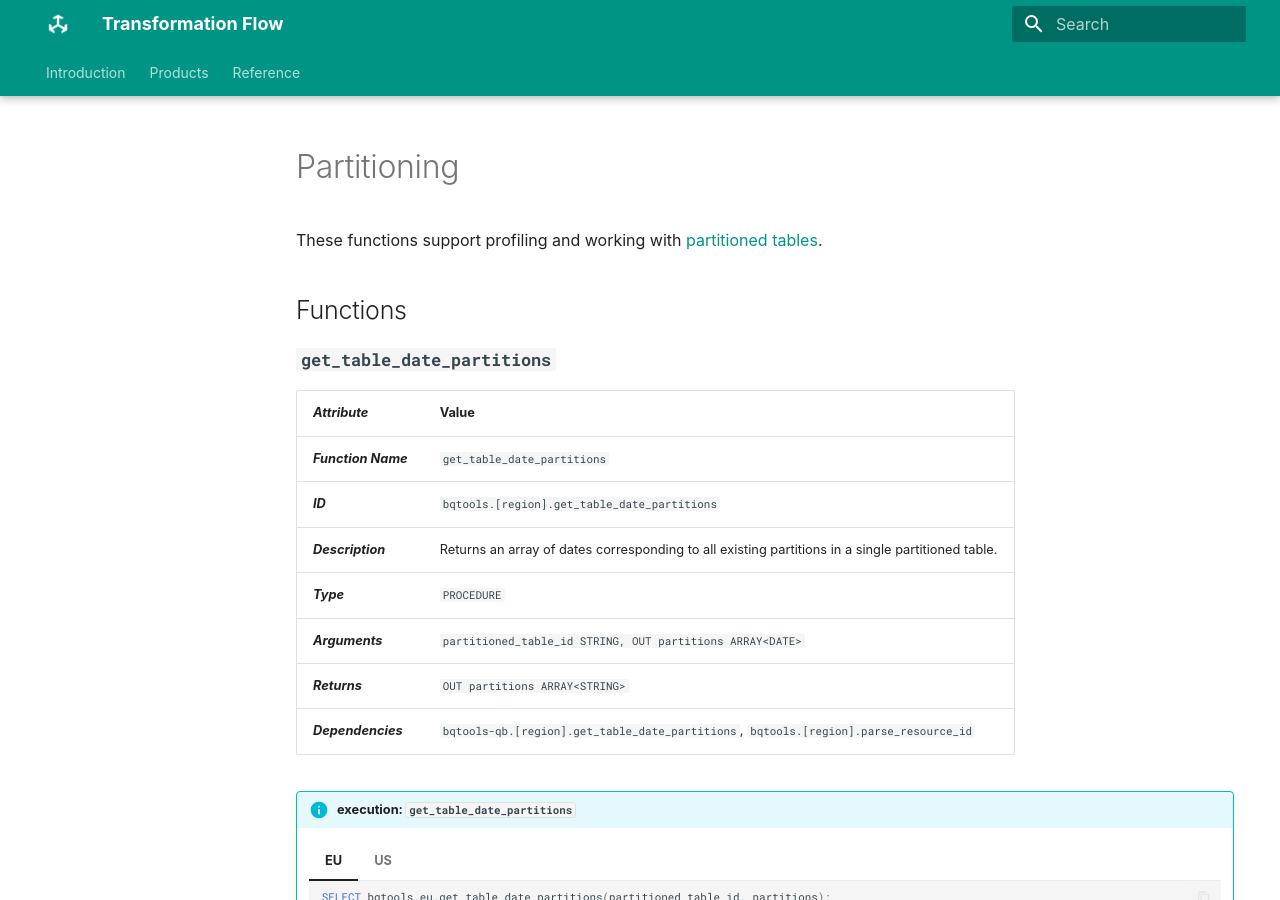
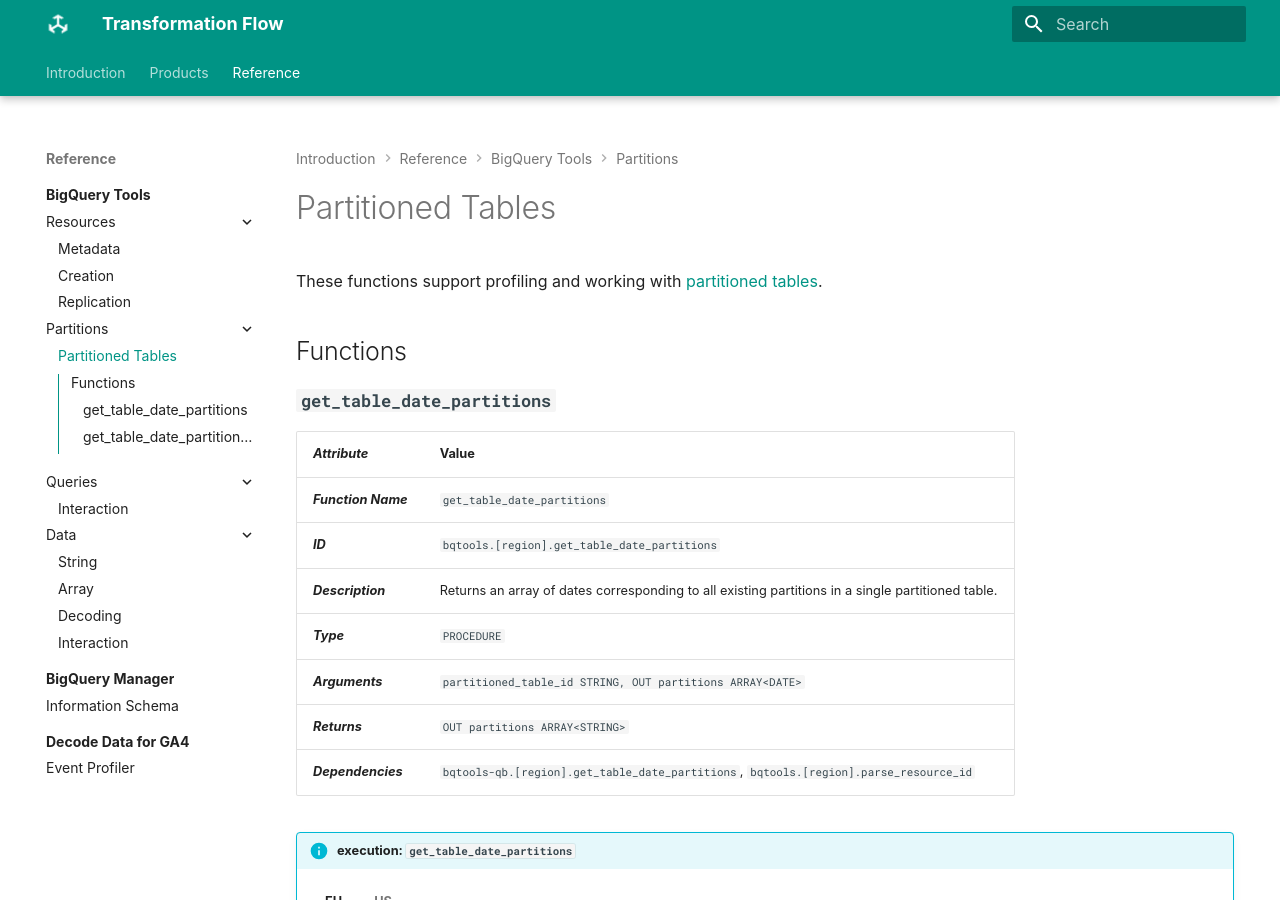
Before and after one commit to transformationflow/transformationflow.github.io, an MkDocs documentation site: the page built from docs/reference/bqtools/partitioning.md, in a window 1280 px wide and 900 px high. Built offline with MkDocs 1.6.1 and Material for MkDocs 9.7.7, drawn with Linux system fonts in a browser that asks for light colours; some web fonts are replaced.

Commit message:
added partitions

```diff
--- a/mkdocs.yml
+++ b/mkdocs.yml
@@ -38,6 +38,9 @@
         - Metadata: reference/bqtools/metadata.md
         - Creation: reference/bqtools/creation.md
         - Replication: reference/bqtools/replication.md
+      - Partitions:
+        - Partitioned Tables: reference/bqtools/partitioning.md
+        # - Sharded Tables:
       - Queries:
         - Interaction: reference/bqtools/query.md
       - Data:
```
Also changed, not shown: docs/reference/bqtools/sharding.md (added, +1 -0 lines).
